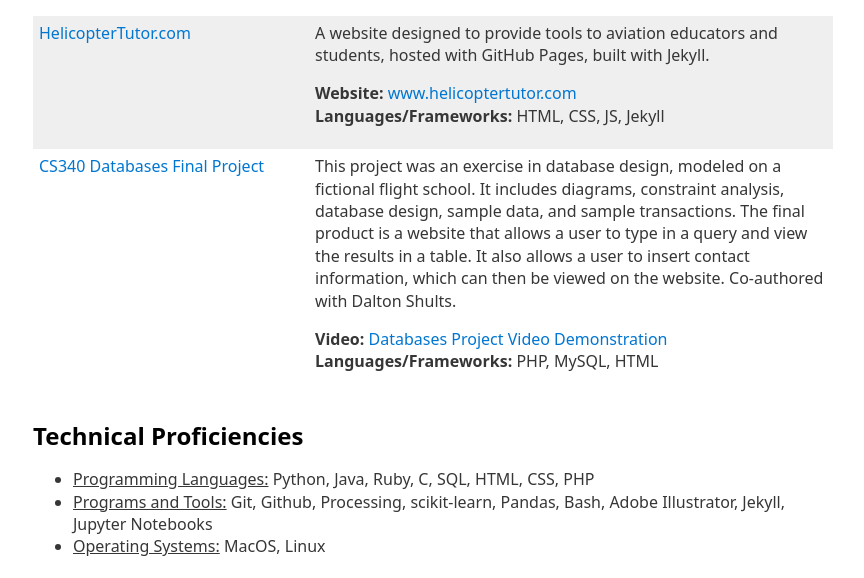
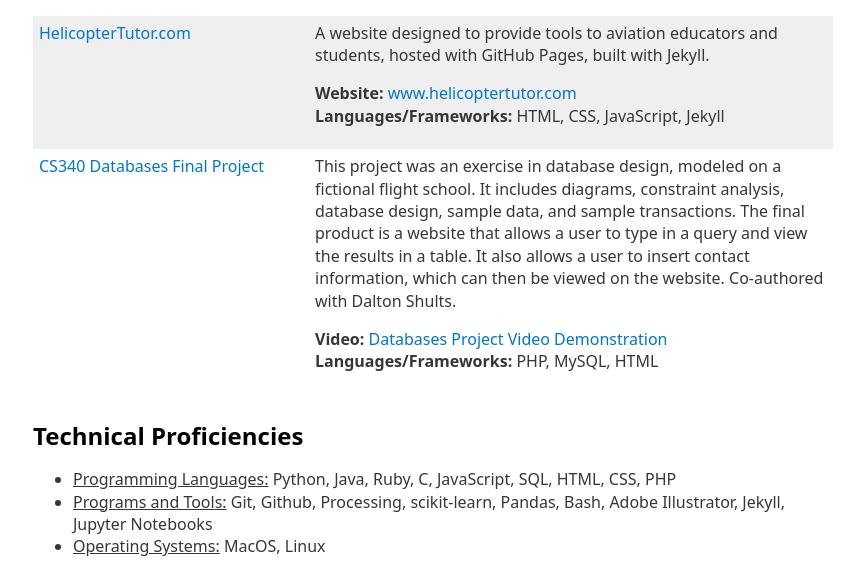
Before and after one commit to KameronKeller/kameronkeller.github.io, a Jekyll site: the page built from index.html, in a window 1280 px wide. Shown: the part 684-1262 px from the top of the page, without its empty margins (207-1071 px from the left). Built offline with Jekyll 4.4.1, drawn with Linux system fonts in a browser that asks for light colours.

Commit message:
Languages update

```diff
--- a/index.html
+++ b/index.html
@@ -79,7 +79,7 @@ title: "Portfolio"
       <p>
         <b>Website: </b><a href="https://www.helicoptertutor.com">www.helicoptertutor.com</a>
         <br>
-        <b>Languages/Frameworks: </b>HTML, CSS, JS, Jekyll
+        <b>Languages/Frameworks: </b>HTML, CSS, JavaScript, Jekyll
       </p>
     </td>
   </tr>
@@ -98,7 +98,7 @@ title: "Portfolio"
 
 <h2>Technical Proficiencies</h2>
 <ul>
-  <li><u>Programming Languages:</u> Python, Java, Ruby, C, SQL, HTML, CSS, PHP</li>
+  <li><u>Programming Languages:</u> Python, Java, Ruby, C, JavaScript, SQL, HTML, CSS, PHP</li>
   <li><u>Programs and Tools:</u> Git, Github, Processing, scikit-learn, Pandas, Bash, Adobe Illustrator, Jekyll, Jupyter Notebooks</li>
   <li><u>Operating Systems:</u> MacOS, Linux</li>
 </ul>
```
